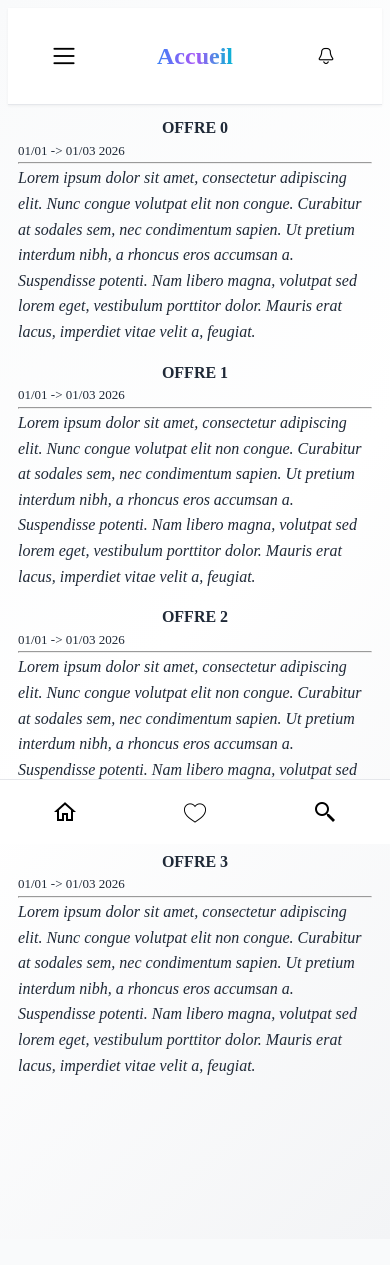
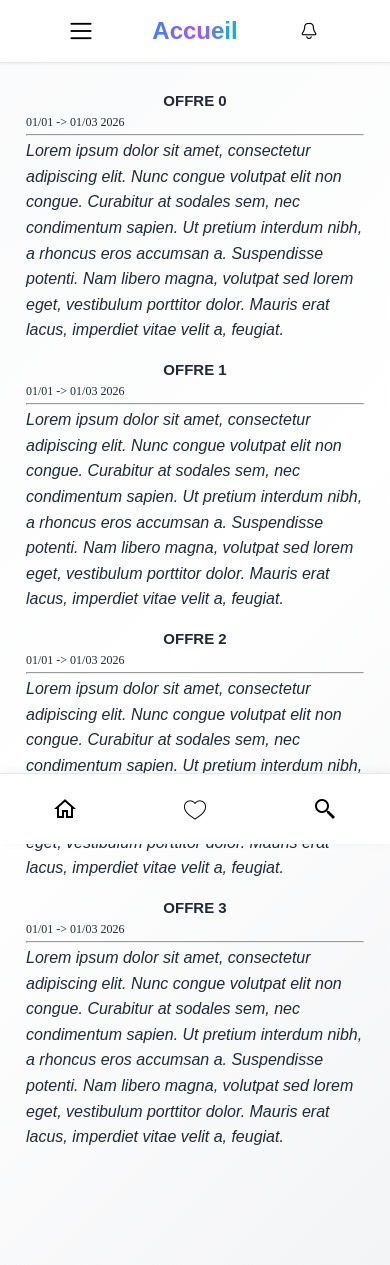
Before and after one commit to CESI-caen/Web4All, a Symfony app: template templates/home/index.html.twig in a window 390 px wide. Before the commit the page ends 1075 px from the top, so only its background shows below. Run offline with Twig, Linux system fonts and the light colour scheme; the template is opened without the code that fills it, so the values that code supplies are empty; style sheets or scripts are compiled from the project's sources; some libraries are stand-ins or nearby versions.

Commit message:
Mobile First refait + adaptation computer

```diff
--- a/assets/styles/footer.css
+++ b/assets/styles/footer.css
@@ -9,54 +9,72 @@
   right: 0;
   background: #ffffff;
   border-top: 1px solid #e5e7eb;
-  display: none;
   z-index: 40;
+
+  /* optimisation mobile */
+  height: 70px;
+  padding-bottom: env(safe-area-inset-bottom);
+  box-shadow: 0 -2px 10px rgba(0,0,0,0.05);
 }
 
-@media (max-width: 1024px) {
-  main {
-    padding-bottom: 8rem;
-  }
-
+@media (min-width: 1025px) {
   .mobile-nav {
-    display: flex;
+    display: none;
   }
 }
+
+main {
+  padding-bottom: 90px;
+}
+
+/* container */
 
 .mobile-nav-container {
   display: flex;
   align-items: center;
   justify-content: space-around;
-  height: 4rem;
+  height: 100%;
   width: 100%;
 }
+
+/* boutons */
 
 .mobile-nav-button {
   display: flex;
   flex-direction: column;
   align-items: center;
   justify-content: center;
-  width: 4rem;
-  height: 4rem;
+
+  flex: 1;
+  height: 100%;
+
   background: none;
   border: none;
   cursor: pointer;
-  transition: all 0.3s ease;
+
+  font-size: 12px;
   color: #6b7280;
-  font-size: 0.75rem;
+
+  transition: all 0.2s ease;
 }
 
-.mobile-nav-button:first-child {
+/* bouton actif */
+
+.mobile-nav-button.active {
   color: #3b82f6;
 }
+
+/* hover */
 
 .mobile-nav-button:hover {
   background: #f9fafb;
   color: #1f2937;
 }
 
+/* icone */
+
 .mobile-nav-icon {
-  width: 1.5rem;
-  height: 1.5rem;
-  margin-bottom: 0.25rem;
+  width: 22px;
+  height: 22px;
+  margin-bottom: 4px;
 }
--- a/assets/styles/home/index.css
+++ b/assets/styles/home/index.css
@@ -1,115 +1,148 @@
+/* ============================================
+   BASE
+   ============================================ */
+
 body {
   background: linear-gradient(135deg, #f9fafb 0%, #ffffff 50%, #f3f4f6 100%);
   color: #1f2937;
   line-height: 1.6;
   min-height: 100vh;
+  margin: 0;
+  font-family: Arial, sans-serif;
 }
 
 /* ============================================
-   MAIN CONTENT
+   Mobile First
    ============================================ */
-
 
 main {
   max-width: 1280px;
   margin: 0 auto;
+  padding: 1rem;
   position: relative;
-  /*
-    padding: 2rem 1.5rem 8rem;
-  */
+}
+
+/* ============================================
+   MENU PANEL
+   ============================================ */
+
 .menu-panel {
-      top: 0;
-      left: 0;
-      right: 0;
-    font-family: Arial, sans-serif;
+  position: sticky;
+  top: 80px;
+
+  background-color: #eee;
   border: 1px solid #ddd;
   border-radius: 10px;
   overflow: hidden;
+
   box-shadow: 0 2px 8px rgba(0,0,0,0.1);
-    position: absolute;
-    background-color: #eee;
   z-index: 1;
+}
 
-  }
+/* items */
 
 .menu-item {
   display: flex;
   justify-content: space-between;
   align-items: center;
-    padding: 15px 20px;
+
+  padding: 14px 16px;
+
   border-bottom: 1px solid #eee;
   cursor: pointer;
 
+  font-size: 14px;
 }
 
 .menu-item:hover {
   background-color: #f5f5f5;
 }
 
+/* ============================================
+   OFFRES
+   ============================================ */
 
-  .offre-container{
+.offre-container {
   padding: 10px;
-    align-content: center;
+}
 
-    /*
-    border: 3px solid black ;
-    border-radius: 5px;
-    */
+.offre-item {
+  margin-bottom: 15px;
+}
 
-    .offre-item{
-      /*
-      border: 2px dotted black;
-      border-radius: 3px;
-      */
-      margin-bottom: 15px;
-
-      .bulle-offre-titre{
+.bulle-offre-titre {
   text-align: center;
   font-weight: bold;
   text-transform: uppercase;
   margin: 0;
+  font-size: 15px;
 }
 
-      .bulle-offre-dates{
-        font-size: small;
-        font-family: 'Times New Roman', Times, serif;
+.bulle-offre-dates {
+  font-size: 12px;
+  font-family: "Times New Roman", Times, serif;
   margin: 0;
 }
 
-      hr{
-        margin-top: 1px;
-        margin-bottom: 1px;
+.offre-item hr {
+  margin-top: 2px;
+  margin-bottom: 2px;
 }
 
-      .bulle-offre-detail{
+.bulle-offre-detail {
   font-style: italic;
+}
 
-        p{
+.bulle-offre-detail p {
   margin: 0;
 }
-      }
-    }
-  }
+
+/* ============================================
+   TABLETTE
+   ============================================ */
+
+@media (min-width: 768px) {
+
+  main {
+    padding: 1.5rem;
   }
 
-
-/* ============================================
-   RESPONSIVE ADJUSTMENTS
-   ============================================ */
-
-@media (max-width: 640px) {
-  .header-container {
-    padding: 0.75rem 1rem;
+  .menu-panel {
+    top: 96px;
   }
 
-  .header-title {
-    font-size: 1.25rem;
-  }
-
-  main {
-    /*
-      padding: 1.5rem 1rem 8rem;
-    */
+  .menu-item {
+    padding: 15px 20px;
+    font-size: 15px;
   }
 
 }
+
+/* ============================================
+   PC
+   ============================================ */
+
+@media (min-width: 1025px) {
+
+  main {
+
+    display: grid;
+    grid-template-columns: 280px 1fr;
+    grid-template-areas:
+      "menu content";
+
+    gap: 2rem;
+  }
+
+  .menu-panel {
+    grid-area: menu;
+    max-width: 300px;
+    position: sticky;
+    bottom: 0;
+  }
+
+  .offre-container {
+    grid-area: content;
+  }
+
+}
--- a/templates/header.html.twig
+++ b/templates/header.html.twig
@@ -4,7 +4,7 @@
         <img src="{{ asset('build/images/icon_burger_menu.png')}}" alt="Menu">
     </button>
 
-    <div class="header-title">Accueil</div>
+    <button class="mobile-nav-button"> <div class="header-title">Accueil</div> </button>
 
     <button class="mobile-nav-button">
         <img src="{{ asset('build/images/icon_notification.png')}}" alt="Notification">
@@ -13,6 +13,7 @@
 </div>
 
 <script>
+/*Script qui permet l'affichage ou non du men*/
 function toggleMenu() {
     if(MenuPannel.hidden) {
         MenuPannel.hidden = false;
```
Lines whose indentation alone changed are shown as unchanged.
